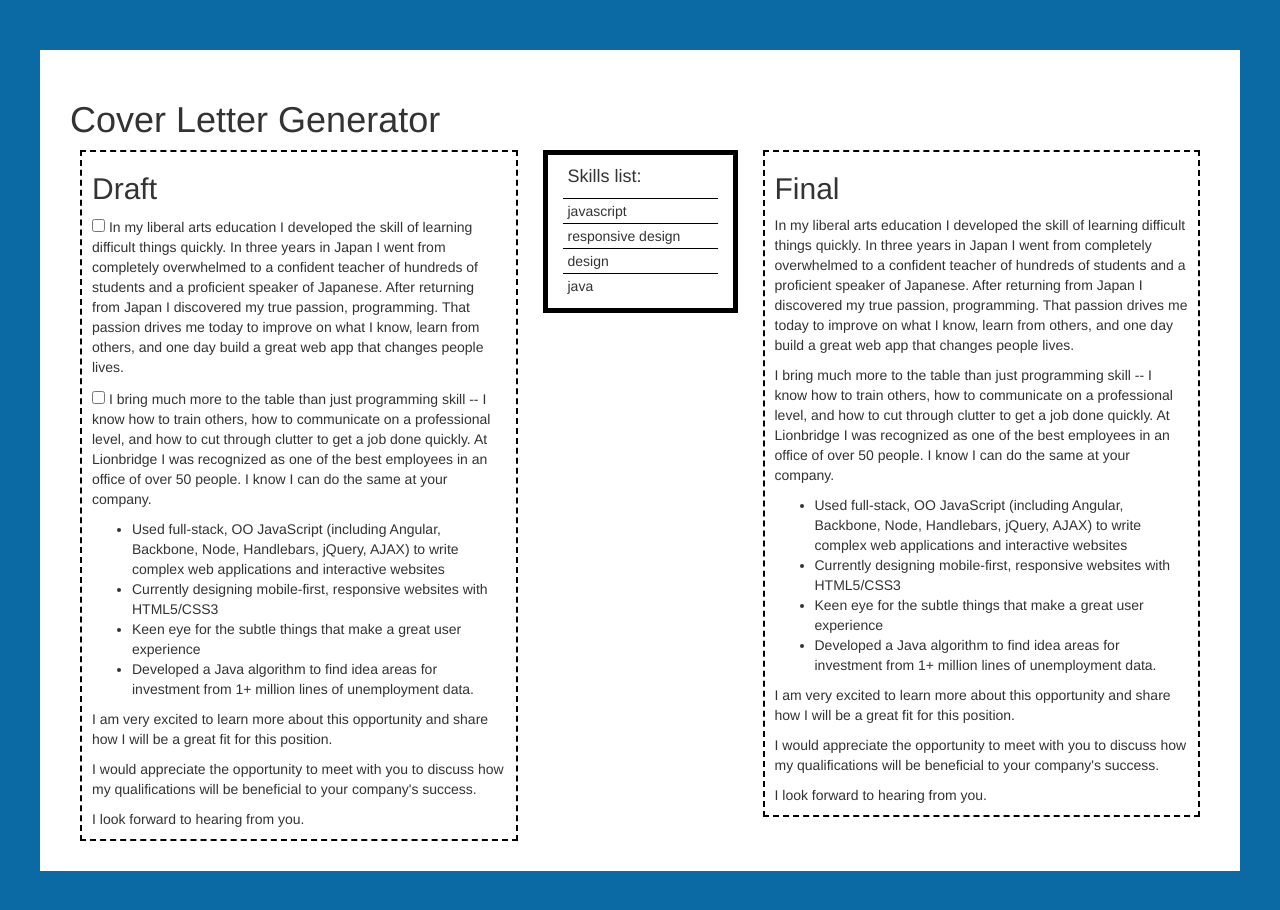
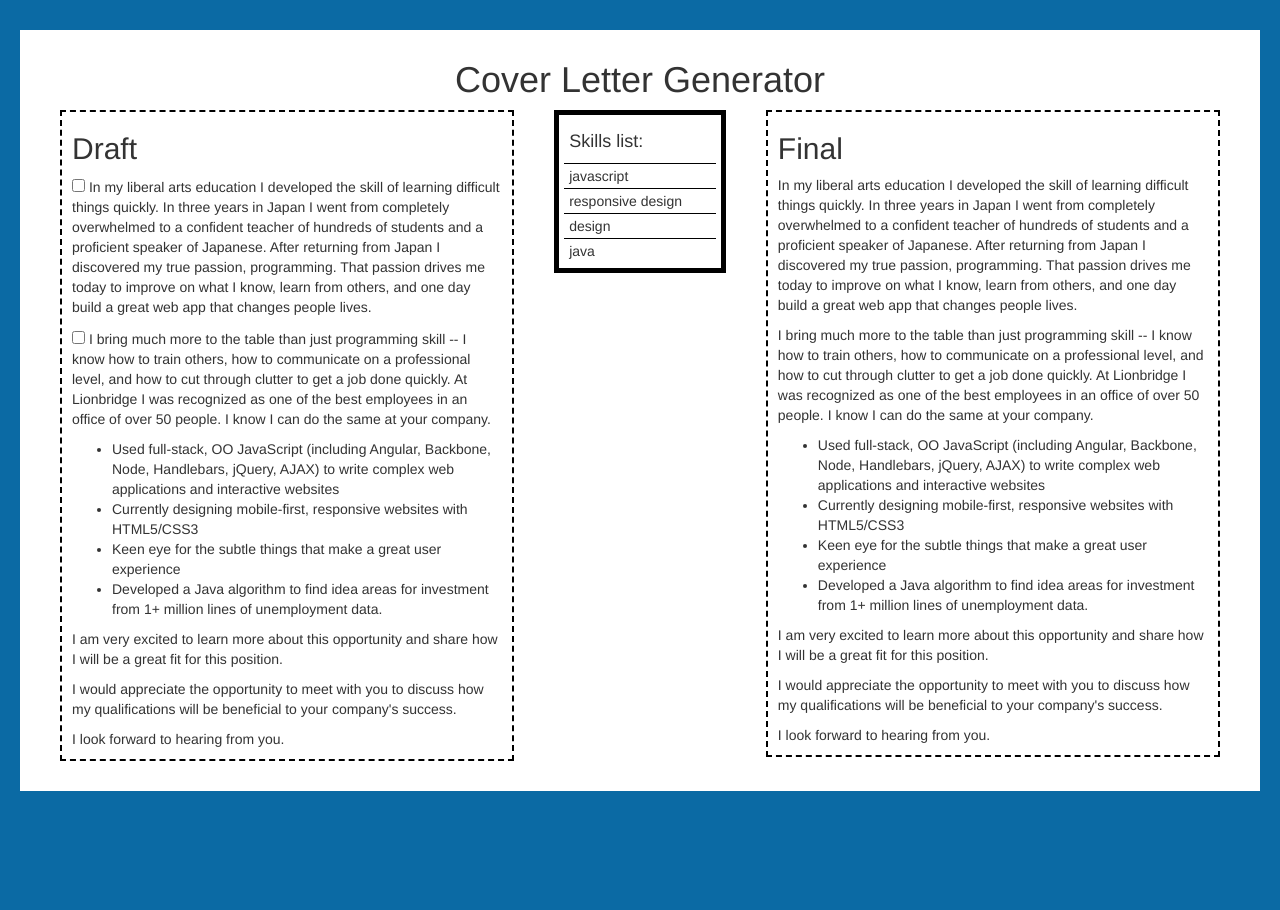
Before and after one commit to AndyCErnst/Cover-Letter-Generator, a website: page index.html in a window 1280 px wide. After the commit the page ends 821 px from the top, so only its background shows below. Drawn offline with nearby package versions, Linux system fonts and the light colour scheme.

Commit message:
fix css bug

```diff
--- a/css/main.css
+++ b/css/main.css
@@ -3,28 +3,35 @@ html, body{
 	position: absolute;
 	background-color: #0B6AA4;
 }
+body{
+	padding: 0 20px;
+}
+
 #content{
-	max-width: 1200px;
+	max-width: 1400px;
 	height: 100%;
-	margin: 50px auto;
+	margin: 30px auto;
 	padding: 30px;
 	background-color: white;
 }
+h1{
+	text-align: center;
+	margin-top: 0;
+}
+
 #cover-draft, #cover-final{
 	border: 2px dashed black;
 	padding: 0 10px;
 	margin: 0 10px;
 }
 
-#snippet-controls{
+#snippet-controls-list{
 	margin: 0 auto;
 	border: 5px solid black;
-}
-#snippet-controls-list{
 	list-style: none;
 	width: 100%;
 	max-width: 300px;
-	padding: 0;
+	padding: 5px;
 }
 #snippet-controls-list li{
 	padding: 2px 5px;
--- a/js/controllers.js
+++ b/js/controllers.js
@@ -7,13 +7,12 @@ coverLetterApp.controller("CoverBuilderController", ["$scope", "$http",
   function($scope, $http) {
 
     textData.bodyParagraphs.forEach(function(paragraph) {
-        paragraph.sentences = splitAndObjectfy(paragraph.text);
-      });
-    console.log(textData.bodyParagraphs);
+      paragraph.sentences = splitAndObjectfy(paragraph.text);
+    });
+
     $scope.bodyParagraphs = textData.bodyParagraphs;
-
-    $scope.snippets = textData.snippets;
     $scope.endingParagraphs = textData.endingParagraphs;
+		$scope.snippets = textData.snippets;
   }
 ]);
 
```
